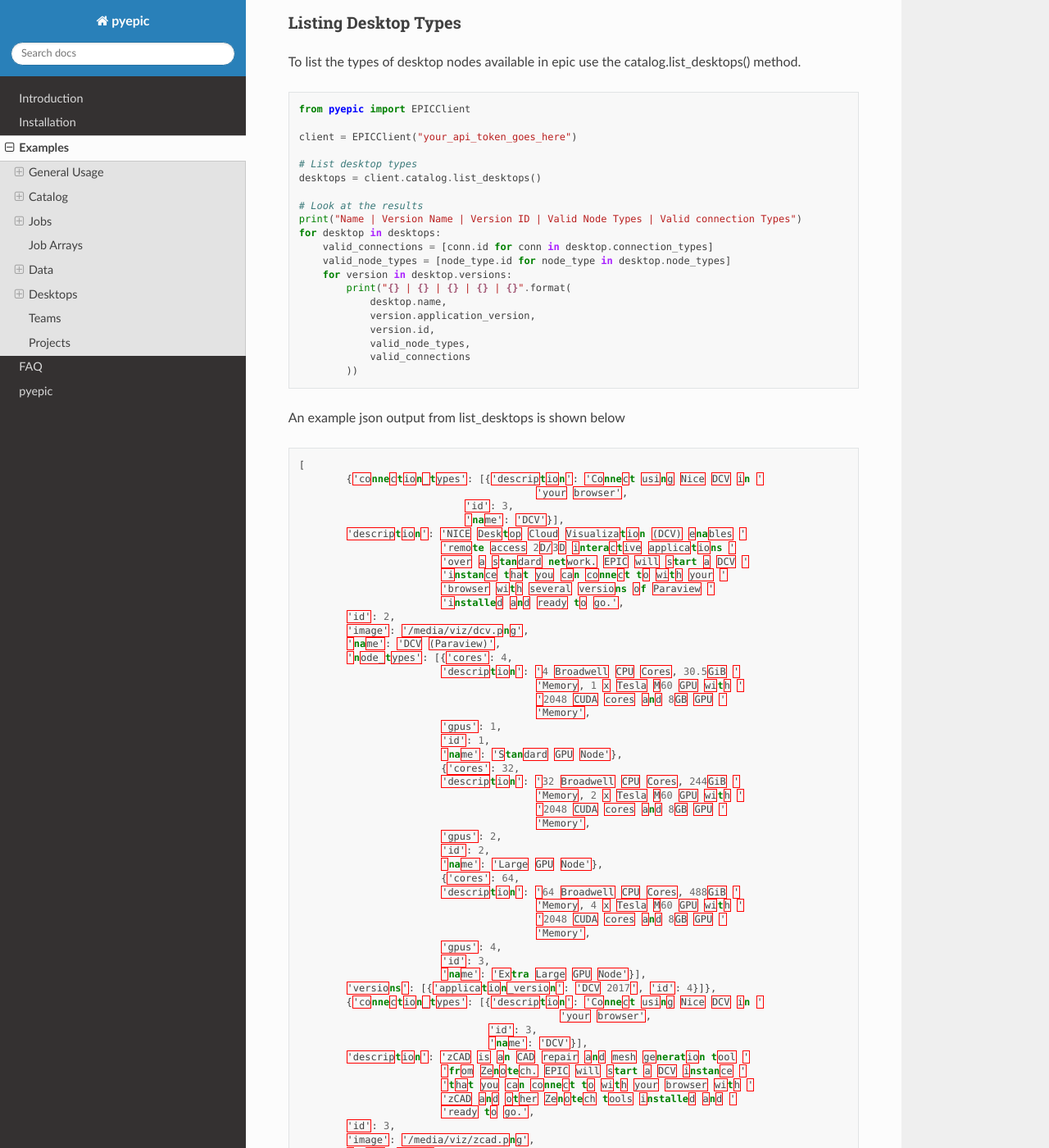
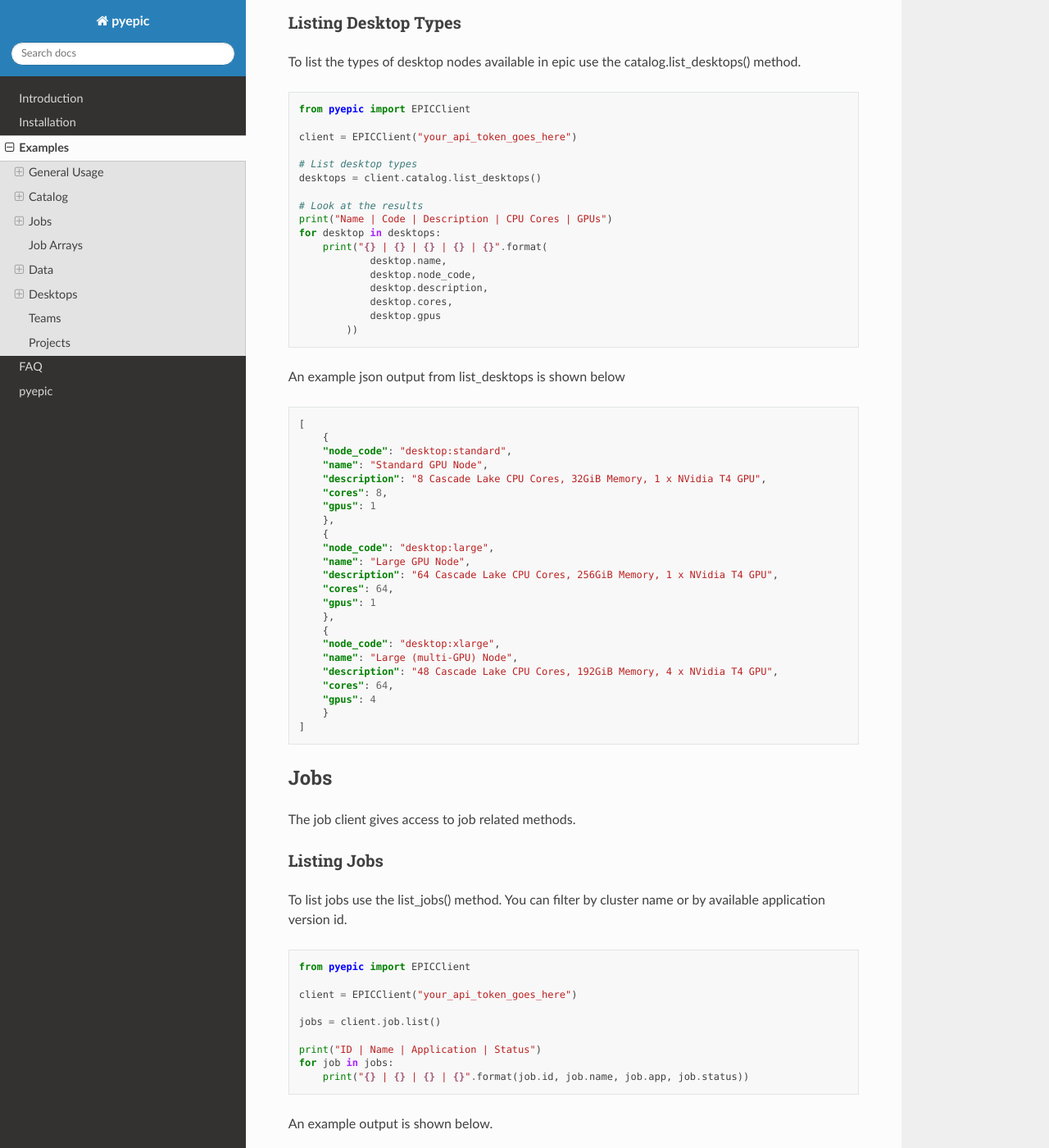
Before and after one commit to zenotech/pyepic, a Sphinx documentation site: the page built from docs/source/examples.rst, in a window 1280 px wide and 1400 px high, scrolled down 3547 px. Shown: the whole window at 82% size. Built offline with Sphinx 7.4.7 and the Read the Docs theme 2.0.0, drawn with Linux system fonts in a browser that asks for light colours; some of the changed text lies outside the part shown.

Commit message:
update issue with documentation

```diff
--- a/docs/source/examples.rst
+++ b/docs/source/examples.rst
@@ -205,17 +205,14 @@ To list the types of desktop nodes available in epic use the catalog.list_deskto
     desktops = client.catalog.list_desktops()
 
     # Look at the results
-    print("Name | Version Name | Version ID | Valid Node Types | Valid connection Types")
+    print("Name | Code | Description | CPU Cores | GPUs")
     for desktop in desktops:
-        valid_connections = [conn.id for conn in desktop.connection_types]
-        valid_node_types = [node_type.id for node_type in desktop.node_types]
-        for version in desktop.versions:
-            print("{} | {} | {} | {} | {}".format(
+        print("{} | {} | {} | {} | {}".format(
                 desktop.name,
-                version.application_version,
-                version.id,
-                valid_node_types,
-                valid_connections
+                desktop.node_code,
+                desktop.description,
+                desktop.cores,
+                desktop.gpus
             ))
 
 
@@ -224,81 +221,27 @@ An example json output from list_desktops is shown below
 .. code-block:: json
 
     [
-            {'connection_types': [{'description': 'Connect using Nice DCV in '
-                                            'your browser',
-                                'id': 3,
-                                'name': 'DCV'}],
-            'description': 'NICE Desktop Cloud Visualization (DCV) enables '
-                            'remote access 2D/3D interactive applications '
-                            'over a standard network. EPIC will start a DCV '
-                            'instance that you can connect to with your '
-                            'browser with several versions of Paraview '
-                            'installed and ready to go.',
-            'id': 2,
-            'image': '/media/viz/dcv.png',
-            'name': 'DCV (Paraview)',
-            'node_types': [{'cores': 4,
-                            'description': '4 Broadwell CPU Cores, 30.5GiB '
-                                            'Memory, 1 x Tesla M60 GPU with '
-                                            '2048 CUDA cores and 8GB GPU '
-                                            'Memory',
-                            'gpus': 1,
-                            'id': 1,
-                            'name': 'Standard GPU Node'},
-                            {'cores': 32,
-                            'description': '32 Broadwell CPU Cores, 244GiB '
-                                            'Memory, 2 x Tesla M60 GPU with '
-                                            '2048 CUDA cores and 8GB GPU '
-                                            'Memory',
-                            'gpus': 2,
-                            'id': 2,
-                            'name': 'Large GPU Node'},
-                            {'cores': 64,
-                            'description': '64 Broadwell CPU Cores, 488GiB '
-                                            'Memory, 4 x Tesla M60 GPU with '
-                                            '2048 CUDA cores and 8GB GPU '
-                                            'Memory',
-                            'gpus': 4,
-                            'id': 3,
-                            'name': 'Extra Large GPU Node'}],
-            'versions': [{'application_version': 'DCV 2017', 'id': 4}]},
-            {'connection_types': [{'description': 'Connect using Nice DCV in '
-                                                'your browser',
-                                    'id': 3,
-                                    'name': 'DCV'}],
-            'description': 'zCAD is an CAD repair and mesh generation tool '
-                            'from Zenotech. EPIC will start a DCV instance '
-                            'that you can connect to with your browser with '
-                            'zCAD and other Zenotech tools installed and '
-                            'ready to go.',
-            'id': 3,
-            'image': '/media/viz/zcad.png',
-            'name': 'zCAD',
-            'node_types': [{'cores': 4,
-                            'description': '4 Broadwell CPU Cores, 30.5GiB '
-                                            'Memory, 1 x Tesla M60 GPU with '
-                                            '2048 CUDA cores and 8GB GPU '
-                                            'Memory',
-                            'gpus': 1,
-                            'id': 1,
-                            'name': 'Standard GPU Node'},
-                            {'cores': 32,
-                            'description': '32 Broadwell CPU Cores, 244GiB '
-                                            'Memory, 2 x Tesla M60 GPU with '
-                                            '2048 CUDA cores and 8GB GPU '
-                                            'Memory',
-                            'gpus': 2,
-                            'id': 2,
-                            'name': 'Large GPU Node'},
-                            {'cores': 64,
-                            'description': '64 Broadwell CPU Cores, 488GiB '
-                                            'Memory, 4 x Tesla M60 GPU with '
-                                            '2048 CUDA cores and 8GB GPU '
-                                            'Memory',
-                            'gpus': 4,
-                            'id': 3,
-                            'name': 'Extra Large GPU Node'}],
-            'versions': [{'application_version': '2016.9', 'id': 5}]}
+        {
+        "node_code": "desktop:standard",
+        "name": "Standard GPU Node",
+        "description": "8 Cascade Lake CPU Cores, 32GiB Memory, 1 x NVidia T4 GPU",
+        "cores": 8,
+        "gpus": 1
+        },
+        {
+        "node_code": "desktop:large",
+        "name": "Large GPU Node",
+        "description": "64 Cascade Lake CPU Cores, 256GiB Memory, 1 x NVidia T4 GPU",
+        "cores": 64,
+        "gpus": 1
+        },
+        {
+        "node_code": "desktop:xlarge",
+        "name": "Large (multi-GPU) Node",
+        "description": "48 Cascade Lake CPU Cores, 192GiB Memory, 4 x NVidia T4 GPU",
+        "cores": 64,
+        "gpus": 4
+        }
     ]
 
 Jobs
```
